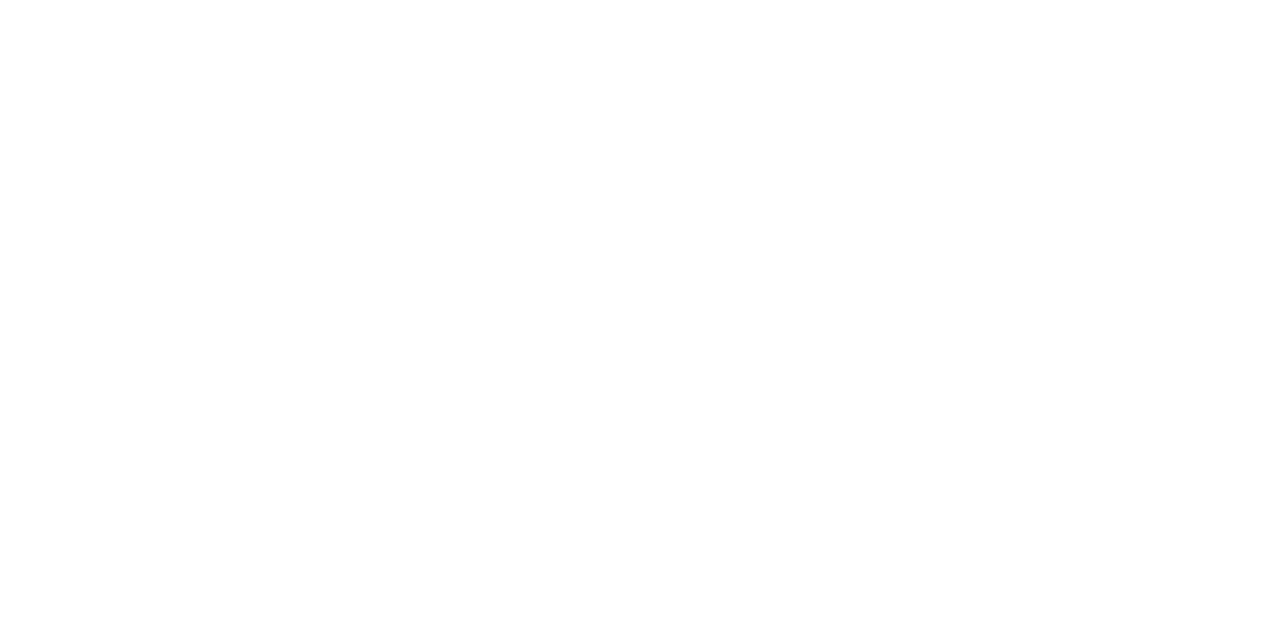
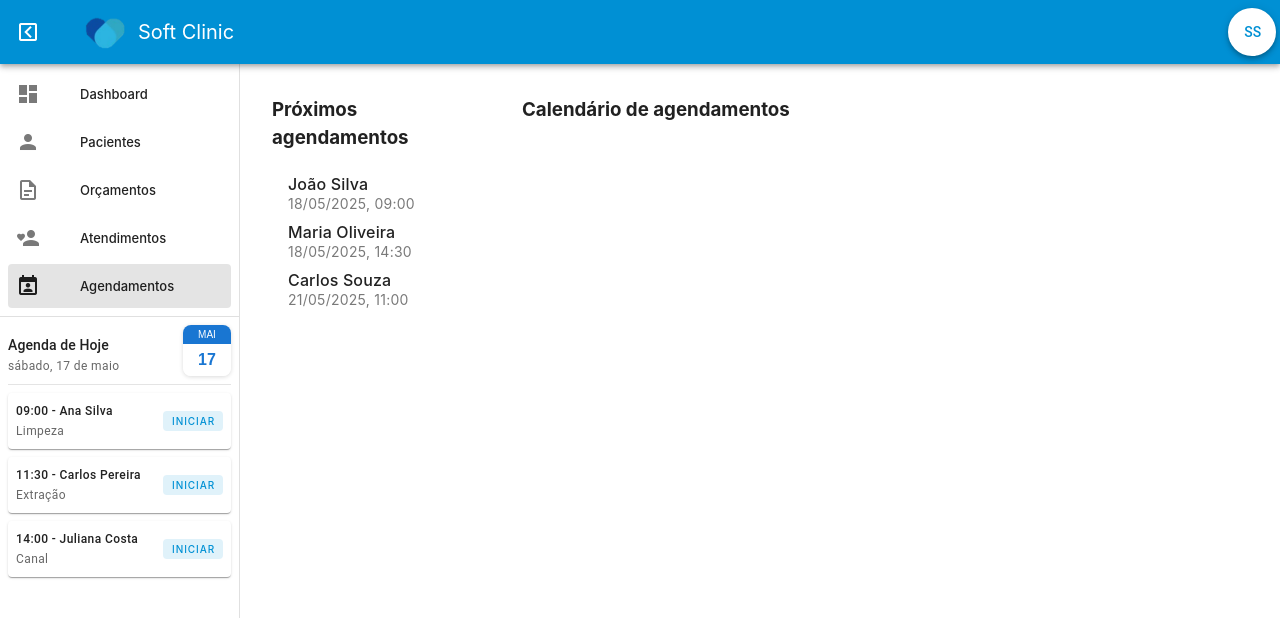
Before and after one commit to SandroAS/soft-clinic-front-v2, a Vue app: page /system/agendamentos in a window 1280 px wide. Before the commit this address had no page. Shown: the top 618 px of the page. Built offline with nearby package versions, Linux system fonts and the light colour scheme; what @vee-validate/i18n would draw is missing.

Commit message:
meu deus finalmente maldito scroll

```diff
--- a/src/assets/main.css
+++ b/src/assets/main.css
@@ -55,3 +55,7 @@
 .gap-4 {
   gap: 16px;
 }
+
+html {
+  overflow-y: auto !important;
+}
--- a/src/components/system/budget/BudgetRightPreview.vue
+++ b/src/components/system/budget/BudgetRightPreview.vue
@@ -153,7 +153,6 @@ const getInitials = (name: string) => {
             <div class="text-subtitle-1 font-weight-medium mb-2">Serviços orçados</div>
             <v-list density="compact" class="px-1">
               <v-list-item v-for="(service, index) in item.services" :key="index" class="elevation-1 rounded mb-1">
-                <v-list-item-content>
                 <div class="d-flex justify-space-between">
                   <div>
                     {{ service.name }}
@@ -166,7 +165,6 @@ const getInitials = (name: string) => {
                     </v-chip>
                   </div>
                 </div>
-                </v-list-item-content>
               </v-list-item>
             </v-list>
           </div>
@@ -215,7 +213,7 @@ const getInitials = (name: string) => {
           </div>
         </div>
       </v-card-text>
-      <v-card-footer class="px-6 pb-6">
+      <div class="px-6 pb-6">
         <!-- Ações -->
         <v-divider class="mb-4 mt-0" />
         <div class="d-flex flex-column gap-2">
@@ -229,7 +227,7 @@ const getInitials = (name: string) => {
             <v-icon start>mdi-account-heart</v-icon> Iniciar atendimento
           </v-btn>
         </div>
-      </v-card-footer>
+      </div>
     </v-card>
   </v-dialog>
 </template>
--- /dev/null
+++ b/src/pages/system/Schedules.vue
@@ -0,0 +1,114 @@
+<script setup lang="ts">
+import { ref, computed } from 'vue'
+
+const calendarValue = ref([{ date: new Date().toISOString().substr(0, 10) }])
+
+const appointments = ref([
+  {
+    id: 1,
+    patient: { name: 'João Silva' },
+    date: '2025-05-18T09:00:00',
+  },
+  {
+    id: 2,
+    patient: { name: 'Maria Oliveira' },
+    date: '2025-05-18T14:30:00',
+  },
+  {
+    id: 3,
+    patient: { name: 'Carlos Souza' },
+    date: '2025-05-21T11:00:00',
+  },
+])
+
+const upcomingAppointments = computed(() => {
+  const now = new Date()
+  return appointments.value
+    .filter(a => new Date(a.date) > now)
+    .sort((a, b) => new Date(a.date).getTime() - new Date(b.date).getTime())
+    .slice(0, 5)
+})
+
+const calendarEvents = computed(() =>
+  appointments.value.map(a => ({
+    name: a.patient.name,
+    start: a.date,
+    color: 'primary',
+  }))
+)
+
+function getAppointmentsForDay(dateString: string) {
+  return appointments.value.filter(a => {
+    const aDate = new Date(a.date).toISOString().substr(0, 10)
+    return aDate === dateString
+  })
+}
+
+function formatDateTime(dateStr: string) {
+  const date = new Date(dateStr)
+  return date.toLocaleString('pt-BR', {
+    day: '2-digit',
+    month: '2-digit',
+    year: 'numeric',
+    hour: '2-digit',
+    minute: '2-digit',
+  })
+}
+
+function formatDay({ date }: { date: string }) {
+  return new Date(date).getDate().toString()
+}
+</script>
+
+
+<template>
+  <v-container fluid>
+    <v-row>
+      <!-- Coluna esquerda: próximos agendamentos -->
+      <v-col cols="12" md="3">
+        <h3 class="mb-2">Próximos agendamentos</h3>
+        <v-list density="compact">
+          <v-list-item
+            v-for="appointment in upcomingAppointments"
+            :key="appointment.id"
+          >
+            <v-list-item-title class="font-weight-medium">
+              {{ appointment.patient.name }}
+            </v-list-item-title>
+            <v-list-item-subtitle>
+              {{ formatDateTime(appointment.date) }}
+            </v-list-item-subtitle>
+          </v-list-item>
+        </v-list>
+      </v-col>
+
+      <!-- Coluna direita: calendário mensal -->
+      <v-col cols="12" md="9">
+        <h3 class="mb-2">Calendário de agendamentos</h3>
+        <!-- <v-calendar
+          ref="calendar"
+          v-model="calendarValue"
+          type="month"
+          :events="calendarEvents"
+          color="primary"
+          :weekdays="[0, 1, 2, 3, 4, 5, 6]"
+          :day-format="formatDay"
+          :show-adjacent-months="true"
+          :short-intervals="false"
+          :short-weekdays="false"
+        > -->
+          <!-- Customização dos dias com eventos -->
+          <!-- <template #event="{ event, day }">
+            <div>{{ event.title }} {{ day }}</div>
+          </template> -->
+        <!-- </v-calendar> -->
+      </v-col>
+    </v-row>
+  </v-container>
+</template>
+
+<style scoped>
+.text-grey {
+  color: #aaa;
+}
+</style>
--- a/src/plugins/vuetify.ts
+++ b/src/plugins/vuetify.ts
@@ -8,12 +8,14 @@ import '@mdi/font/css/materialdesignicons.css'
 // Labs (Componentes experimentais do Vuetify)
 // import { VSnackbarQueue } from 'vuetify/labs/VSnackbarQueue'
 // import { VTimePicker } from 'vuetify/labs/VTimePicker'
+import { VCalendar } from 'vuetify/labs/VCalendar'
 
 export const vuetify = createVuetify({
   components: {
     ...components,
     //VSnackbarQueue,
-    //VTimePicker
+    //VTimePicker,
+    VCalendar
   },
   directives,
   theme: {
--- a/src/router/index.ts
+++ b/src/router/index.ts
@@ -14,6 +14,7 @@ import Patients from '@/pages/system/Patients.vue'
 import PatientRecord from '@/components/system/patient/PatientRecord.vue'
 import Budgets from '@/pages/system/Budgets.vue'
 import Appointments from '@/pages/system/Appointments.vue'
+import Schedules from '@/pages/system/Schedules.vue'
 
 const routes: RouteRecordRaw[] = [
   {
@@ -82,6 +83,11 @@ const routes: RouteRecordRaw[] = [
         path: 'atendimentos',
         name: 'appointments',
         component: Appointments
+      },
+      {
+        path: 'agendamentos',
+        name: 'schedules',
+        component: Schedules
       }
     ]
   },
```
Lines whose indentation alone changed are shown as unchanged.
